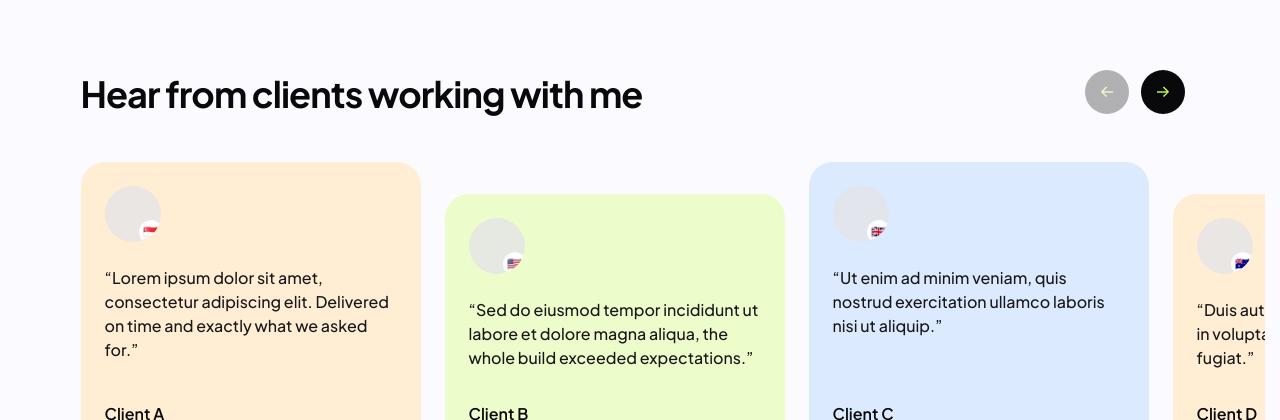
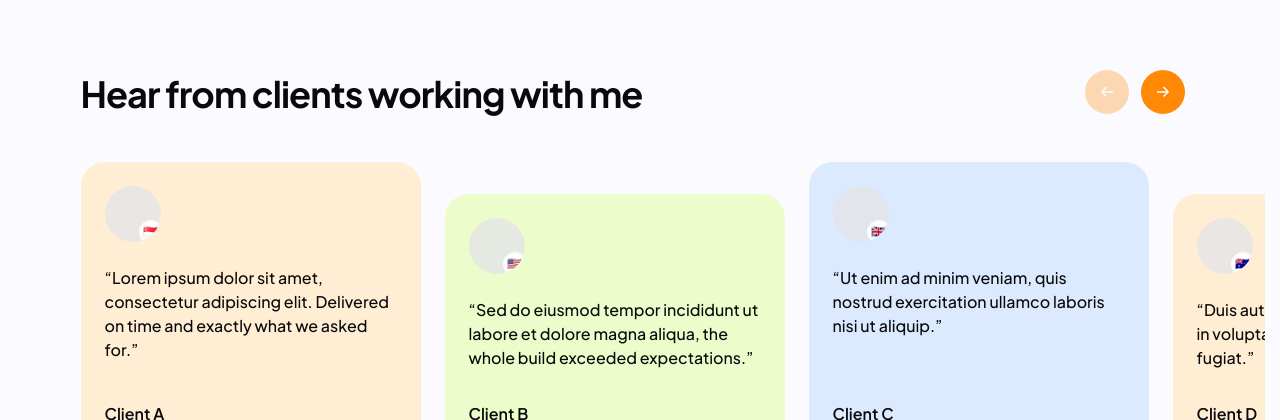
Before and after one commit to SouCampusV2/soucampusWeb, a Next.js app: page / in a window 1280 px wide. Shown: the part 2086-2506 px from the top of the page. Built offline with nearby package versions, Linux system fonts and the light colour scheme; a web font is replaced by a local one.

Commit message:
Tune Hero glow, review card colors, typography fixes, first design-check skill

```diff
--- a/src/app/contact/page.tsx
+++ b/src/app/contact/page.tsx
@@ -54,7 +54,7 @@ export default function ContactPage() {
             <span className="text-sm font-medium text-zinc-700">
               Get in touch
             </span>
-            <h1 className="mt-2 text-4xl font-extrabold tracking-tight sm:text-5xl text-zinc-900">
+            <h1 className="mt-2 text-4xl font-extrabold tracking-tight sm:text-5xl text-zinc-950">
               I&apos;m here, always on Discord
             </h1>
             <p className="mt-4 max-w-md text-zinc-700">
--- a/src/components/ClientReviews.tsx
+++ b/src/components/ClientReviews.tsx
@@ -92,7 +92,7 @@ const ArrowButton = ({
     <ArrowCircle
       direction={direction}
       className="h-11 w-11"
-      colorClassName="bg-zinc-950 hover:bg-zinc-800 text-lime-300"
+      colorClassName="bg-orange-400 hover:bg-orange-500 text-white"
     />
   </button>
 );
@@ -152,7 +152,7 @@ export function ClientReviews() {
                     </span>
                   </div>
 
-                  <p className="mt-6 text-base font-medium leading-6 text-zinc-900">
+                  <p className="mt-6 text-base font-medium leading-6 text-zinc-950">
                     &ldquo;{review.text}&rdquo;
                   </p>
                 </div>
--- a/src/components/Hero.tsx
+++ b/src/components/Hero.tsx
@@ -14,10 +14,10 @@ const displayFont = Unbounded({
 
 export function Hero() {
   return (
-    <section className="relative flex min-h-[85vh] flex-col items-center justify-center overflow-hidden px-6 text-center">
+    <section className="relative flex min-h-[85vh] flex-col items-center justify-center px-6 text-center">
       <div
         aria-hidden
-        className="pointer-events-none absolute inset-0 -z-10 bg-[radial-gradient(circle_at_50%_20%,rgba(249,115,22,0.15),transparent_60%)]"
+        className="pointer-events-none absolute inset-x-0 -top-32 -z-10 h-[calc(85vh+8rem)] bg-[radial-gradient(circle_at_50%_0%,rgba(249,115,22,0.35),transparent_70%)]"
       />
 
       <motion.h1
--- a/src/components/PricingSection.tsx
+++ b/src/components/PricingSection.tsx
@@ -83,7 +83,7 @@ export function PricingSection() {
               className={`flex flex-col justify-between rounded-3xl bg-zinc-100 p-8 ${plan.span}`}
             >
               <div>
-                <h3 className="text-xl font-semibold text-zinc-950">
+                <h3 className="text-lg font-semibold text-zinc-950">
                   {plan.name}
                 </h3>
                 <p className="mt-1 text-sm font-medium text-zinc-600">
```
Also changed, not shown: .claude/settings.json, .claude/skills/design-check/SKILL.md (added), 2 other files (tests, documents, lock files or other folders).
